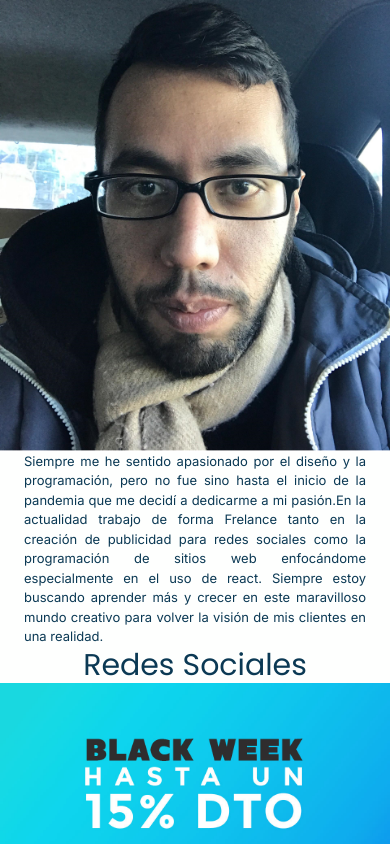
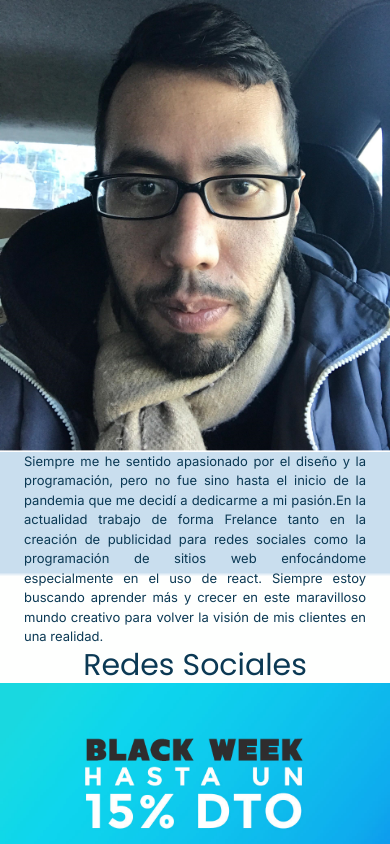
Before and after one commit to AS-Desing/abrahamsilva, a Next.js app: page / in a window 390 px wide. Shown: the top 844 px of the page. Built offline with nearby package versions, Linux system fonts and the light colour scheme.

Commit message:
Update global.css

```diff
--- a/styles/global.css
+++ b/styles/global.css
@@ -76,8 +76,7 @@ h2{
 
        }
        .bg-about{
-        background-image: none;
-        background-size: cover;
-        background-repeat:no-repeat;
+        backgroud-color:#0b3954;
+
     }
 }
```
